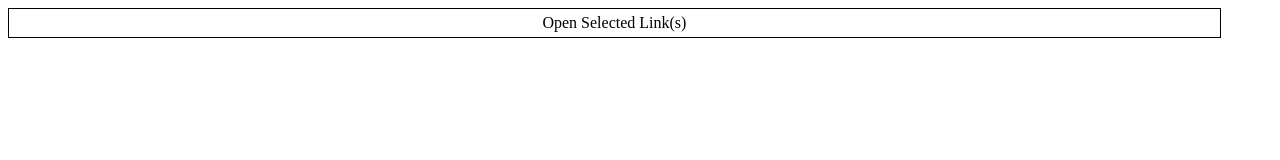
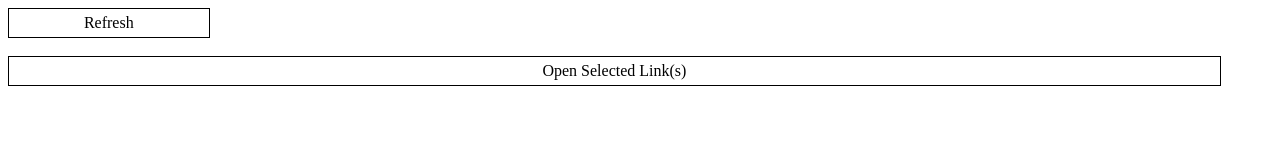
Before and after one commit to asholds/pocket, a plain HTML site: page index.html in a window 1280 px wide. Drawn offline with nearby package versions, Linux system fonts and the light colour scheme; no server answers.

Commit message:
refresh button

```diff
--- a/index.html
+++ b/index.html
@@ -9,6 +9,8 @@
   </head>
   <body>
     <div>
+      <span id='refresh'>Refresh</span>
+      <br/><br/>
       <span id="open">Open Selected Link(s)</span>
       <div id='links'></div>
     </div>
@@ -18,6 +20,10 @@
 <script>
 
 $(function(){
+
+  $('#refresh').click(function(e){
+    pocket.getUnread();
+  })
 
   $('#open').click(function(e){
     pocket.openSelected();
--- a/javascripts/pocket.js
+++ b/javascripts/pocket.js
@@ -4,6 +4,9 @@ var Pocket = function(){
 	var jsonUrl = "https://api.rss2json.com/v1/api.json?rss_url=https%3A%2F%2Fgetpocket.com%2Fusers%2Fasholds%2Ffeed%2Funread"
 
 	var getUnread = function(){
+		unreadList = [];
+		$('#links').html("");
+
 		$.get(jsonUrl, function(data) {
 		    if(data.status == "ok"){
 		    	$.each(data.items,function(i,v){
@@ -27,12 +30,8 @@ var Pocket = function(){
 	var openSelected = function(){
 		var selected = $('.selected');
 		$.each(selected,function(i,v){
-			//console.log($(v));
 			window.open($(v).attr('linkurl'));
 		})
-		//$.each(unreadList, function(i,v){
-			//window.open(v.link)
-		//});
 	}
 
 	return {
--- a/stylesheets/styles.css
+++ b/stylesheets/styles.css
@@ -1,4 +1,12 @@
 
+#refresh{
+	width: 15%;
+	display: inline-block;
+	text-align: center;
+	border: 1px solid black;
+	padding:5px;
+	cursor: pointer;
+}
 
 #open{
 	width: 95%;
```
